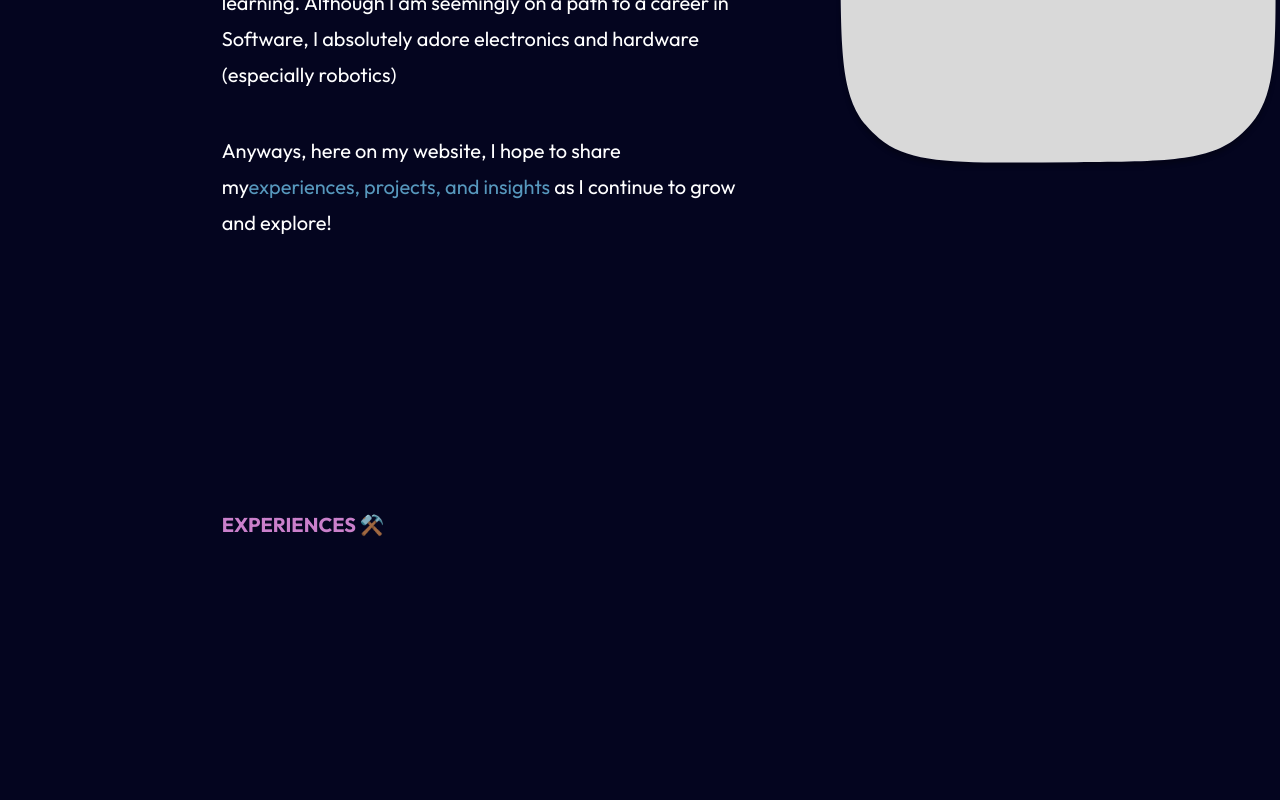
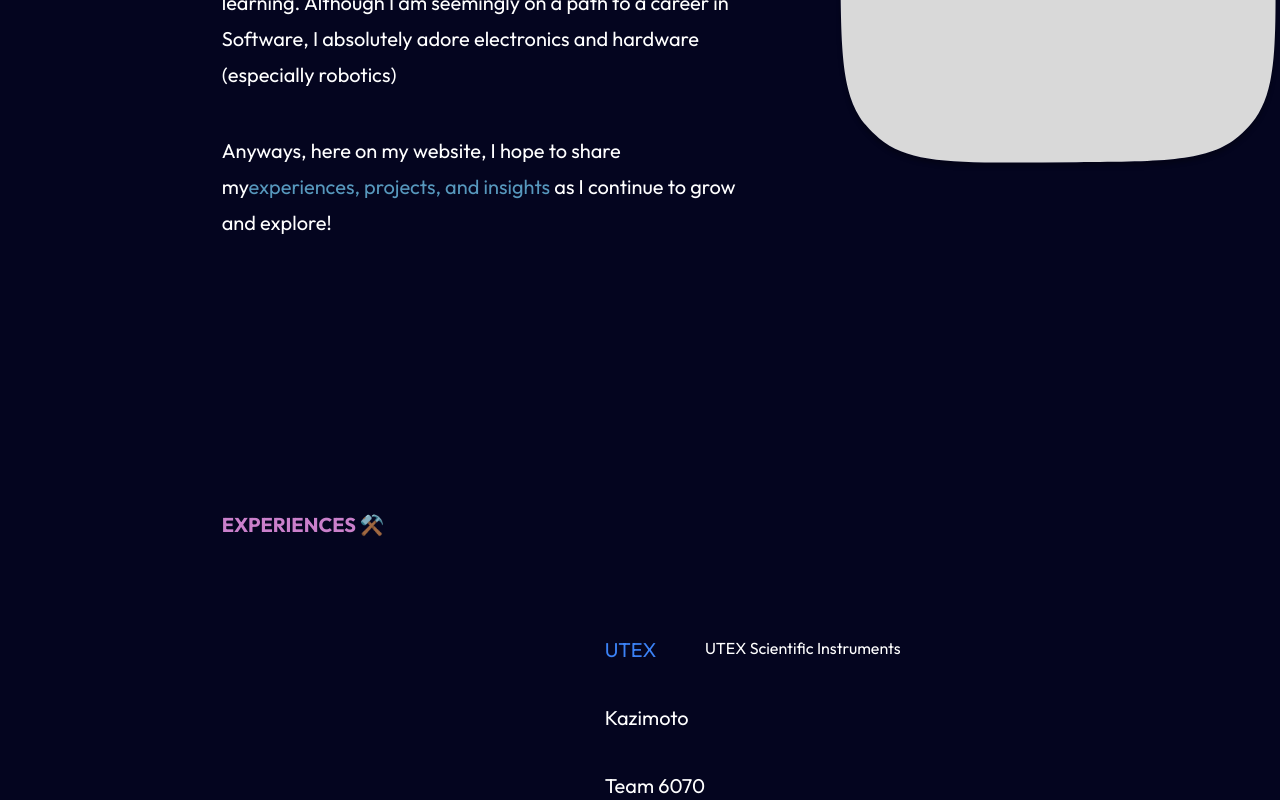
Before and after one commit to muhammad-awan0/portfolio, a React (Vite) app: page / in a window 1280 px wide. Shown: the part 1579-2379 px from the top of the page. Before the commit the page ends 2118 px from the top, so only its background shows below. Built offline with nearby package versions, Linux system fonts and the light colour scheme.

Commit message:
Added experiences logic

```diff
--- a/src/Experiences/Experiences.tsx
+++ b/src/Experiences/Experiences.tsx
@@ -1,9 +1,33 @@
-const Experiences = () =>{
-    return(
-        <div className="ml-[221.7px] mt-[300px]" id="experiences-section">
-         <h1 className="text-custom-pink font-bold text-xl">EXPERIENCES ⚒️</h1>
+import { useState } from "react";
+
+const Experiences = () => {
+  const experiencesTab = ["UTEX", "Kazimoto", "Team 6070"];
+  const experiences = ["UTEX Scientific Instruments", "Kazimoto Engineering", "The Gryphon Machine"]
+  const [selectedExperience, setSelectedExperience] = useState(0);
+
+  return (
+    <div className="ml-[221.7px] mt-[300px]" id="experiences-section">
+      <h1 className="text-custom-pink font-bold text-xl">EXPERIENCES ⚒️</h1>
+      <div className="flex flex-row mt-[97px] ml-[383px]">
+        <div className="text-white">
+          <ul>
+            {experiencesTab.map((exp, index) => (
+              <li
+                key={index}
+                className={`text-xl ${selectedExperience === index ? 'text-blue-500' : 'hover:text-blue-500'} hover:cursor-pointer ${index != 0 ? 'mt-10': null}`}
+                onClick={() => setSelectedExperience(index)}
+              >
+                {exp}
+              </li>
+            ))}
+          </ul>
         </div>
-    );
-}
+        <div className="text-white">
+          <h1>{experiences[selectedExperience]}</h1>
+        </div>
+      </div>
+    </div>
+  );
+};
 
 export default Experiences;
```
